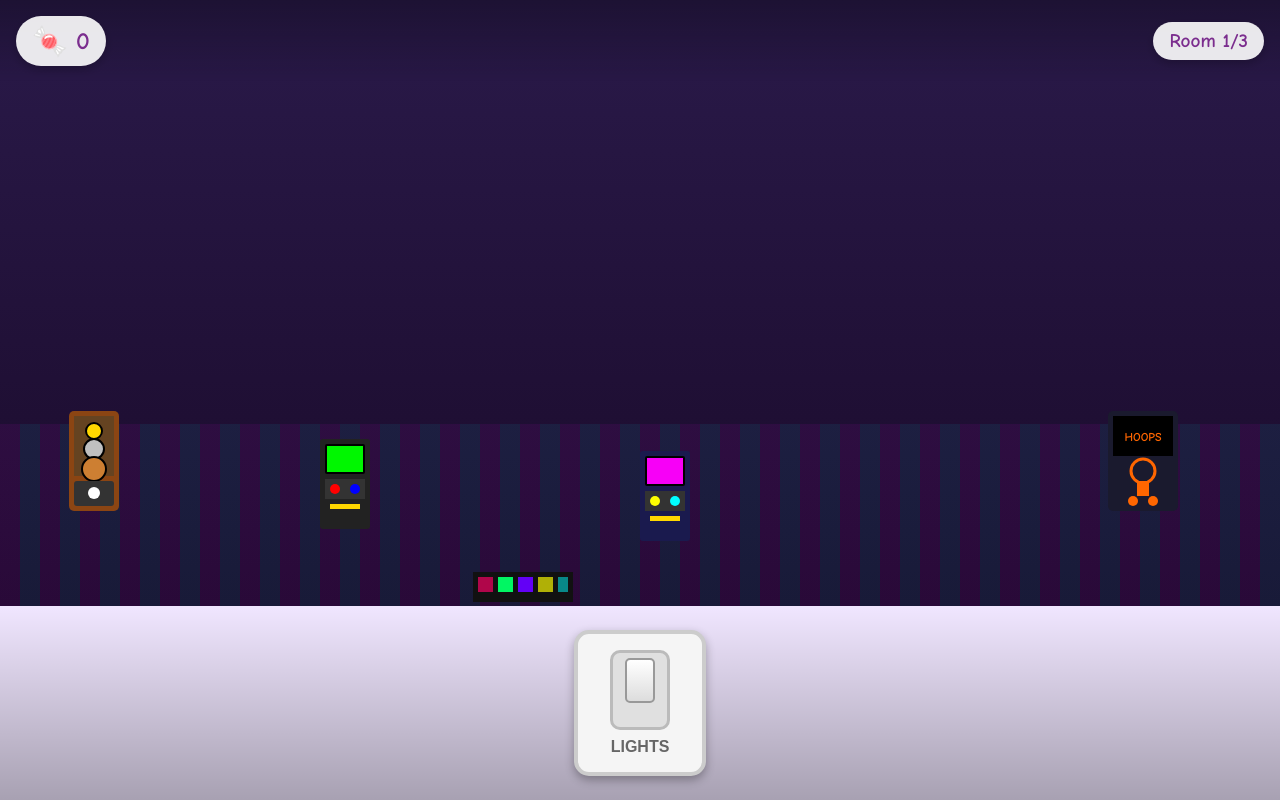
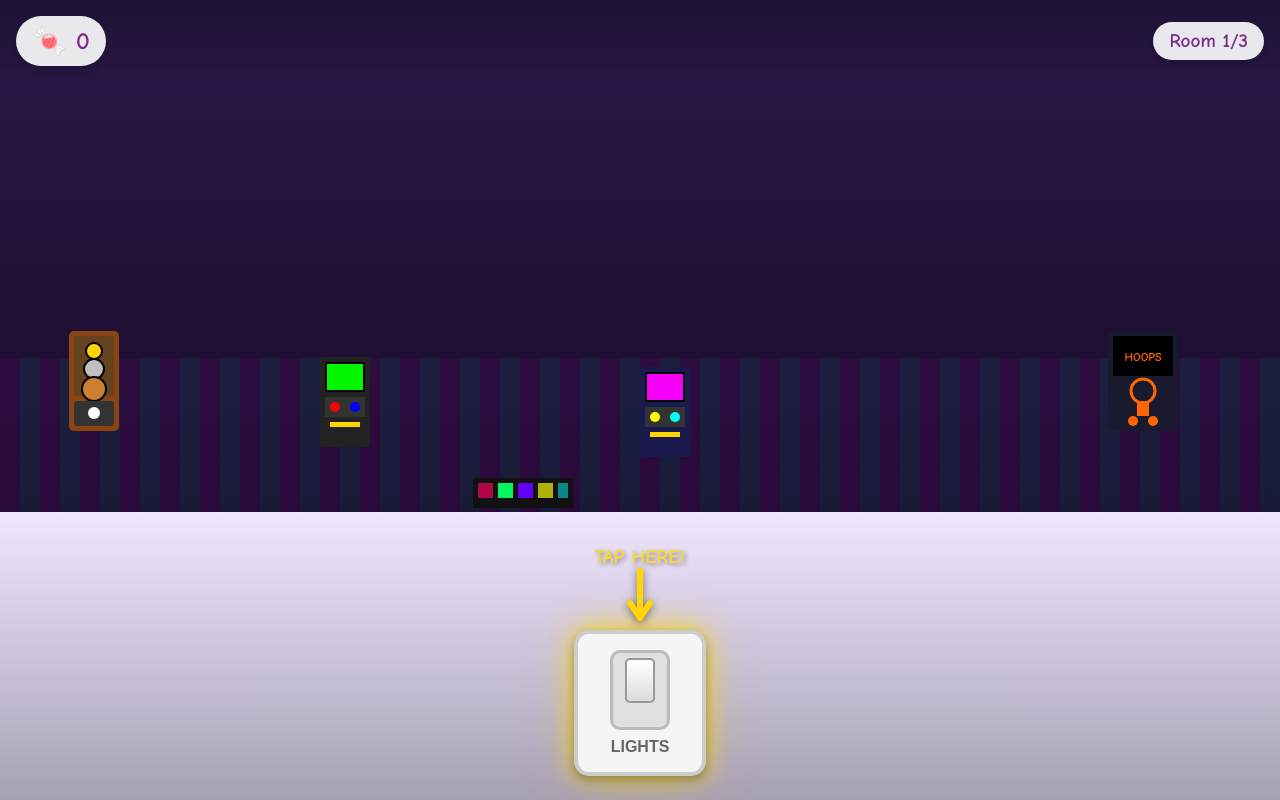
Before and after one commit to mgsrevolver/ghost-game, a plain HTML site: page index.html in a window 1280 px wide. Both pictures are taken after a click on the button "TAP TO START". Drawn offline with Linux system fonts and the light colour scheme.

Commit message:
Add tutorial hint for light switch
- Bouncing "TAP HERE!" text with arrow pointing to light switch
- Glowing gold highlight effect on the switch
- Hints disappear after first interaction
- Reappear on game restart

Co-Authored-By: Claude Opus 4.5 <noreply@anthropic.com>

```diff
--- a/game.js
+++ b/game.js
@@ -232,7 +232,8 @@ const gameState = {
     roomGummies: 0,
     chuckEVisible: false,
     chuckETimeout: null,
-    gameStarted: false
+    gameStarted: false,
+    tutorialShown: false
 };
 
 // Room configurations
@@ -703,6 +704,15 @@ function createGhost(x, y, index) {
 function toggleLights() {
     gameState.lightsOn = !gameState.lightsOn;
 
+    // Hide tutorial hint after first use
+    if (!gameState.tutorialShown) {
+        gameState.tutorialShown = true;
+        const hint = document.getElementById('switch-hint');
+        const lightSwitch = document.getElementById('light-switch');
+        if (hint) hint.classList.remove('hint-visible');
+        if (lightSwitch) lightSwitch.classList.remove('hint-glow');
+    }
+
     if (gameState.lightsOn) {
         playSound('lightOn');
         // Lights ON - ghosts fade away
@@ -907,6 +917,14 @@ function showVictory() {
 function restartGame() {
     gameState.currentRoom = 0;
     gameState.gummyBears = 0;
+    gameState.tutorialShown = false;
+
+    // Show tutorial hint again
+    const hint = document.getElementById('switch-hint');
+    const lightSwitch = document.getElementById('light-switch');
+    if (hint) hint.classList.add('hint-visible');
+    if (lightSwitch) lightSwitch.classList.add('hint-glow');
+
     updateGummyCounter();
     showScreen('game');
     setupRoom(0);
--- a/index.html
+++ b/index.html
@@ -99,7 +99,21 @@
 
         <!-- Light Switch -->
         <div id="light-switch-container">
-            <button id="light-switch" class="on">
+            <!-- Tutorial hint arrow -->
+            <div id="switch-hint" class="hint-visible">
+                <div class="hint-text">TAP HERE!</div>
+                <div class="hint-arrow">
+                    <svg viewBox="0 0 40 60" width="40" height="60">
+                        <path d="M20 0 L20 45 M10 35 L20 50 L30 35"
+                              fill="none"
+                              stroke="#FFD700"
+                              stroke-width="6"
+                              stroke-linecap="round"
+                              stroke-linejoin="round"/>
+                    </svg>
+                </div>
+            </div>
+            <button id="light-switch" class="on hint-glow">
                 <div class="switch-plate">
                     <div class="switch-toggle"></div>
                 </div>
--- a/style.css
+++ b/style.css
@@ -247,7 +247,56 @@ body {
     background: linear-gradient(0deg, rgba(0,0,0,0.3) 0%, transparent 100%);
     width: 100%;
     display: flex;
+    flex-direction: column;
+    align-items: center;
     justify-content: center;
+    position: relative;
+}
+
+/* Tutorial Hint */
+#switch-hint {
+    display: none;
+    flex-direction: column;
+    align-items: center;
+    margin-bottom: 0.5rem;
+    animation: hintBounce 0.8s ease-in-out infinite;
+}
+
+#switch-hint.hint-visible {
+    display: flex;
+}
+
+.hint-text {
+    font-size: 1.2rem;
+    font-weight: bold;
+    color: #FFD700;
+    text-shadow: 2px 2px 4px rgba(0,0,0,0.5);
+    animation: hintPulse 0.5s ease-in-out infinite alternate;
+}
+
+.hint-arrow {
+    filter: drop-shadow(0 2px 4px rgba(0,0,0,0.5));
+}
+
+@keyframes hintBounce {
+    0%, 100% { transform: translateY(0); }
+    50% { transform: translateY(10px); }
+}
+
+@keyframes hintPulse {
+    0% { opacity: 0.7; transform: scale(1); }
+    100% { opacity: 1; transform: scale(1.05); }
+}
+
+/* Light switch glow effect */
+#light-switch.hint-glow {
+    animation: switchGlow 1s ease-in-out infinite alternate;
+    box-shadow: 0 4px 10px rgba(0,0,0,0.3), 0 0 20px rgba(255, 215, 0, 0.6), 0 0 40px rgba(255, 215, 0, 0.3);
+}
+
+@keyframes switchGlow {
+    0% { box-shadow: 0 4px 10px rgba(0,0,0,0.3), 0 0 15px rgba(255, 215, 0, 0.4), 0 0 30px rgba(255, 215, 0, 0.2); }
+    100% { box-shadow: 0 4px 10px rgba(0,0,0,0.3), 0 0 25px rgba(255, 215, 0, 0.8), 0 0 50px rgba(255, 215, 0, 0.4); }
 }
 
 #light-switch {
```
